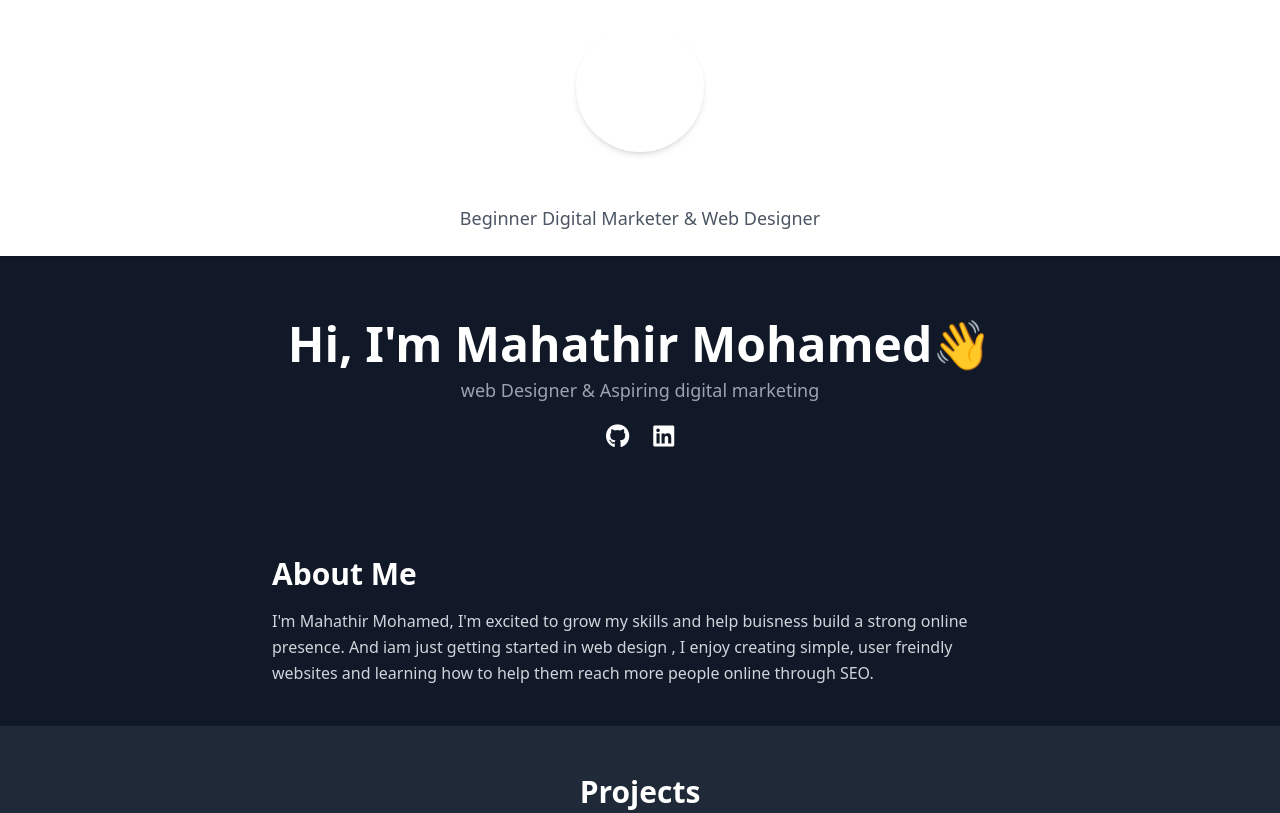
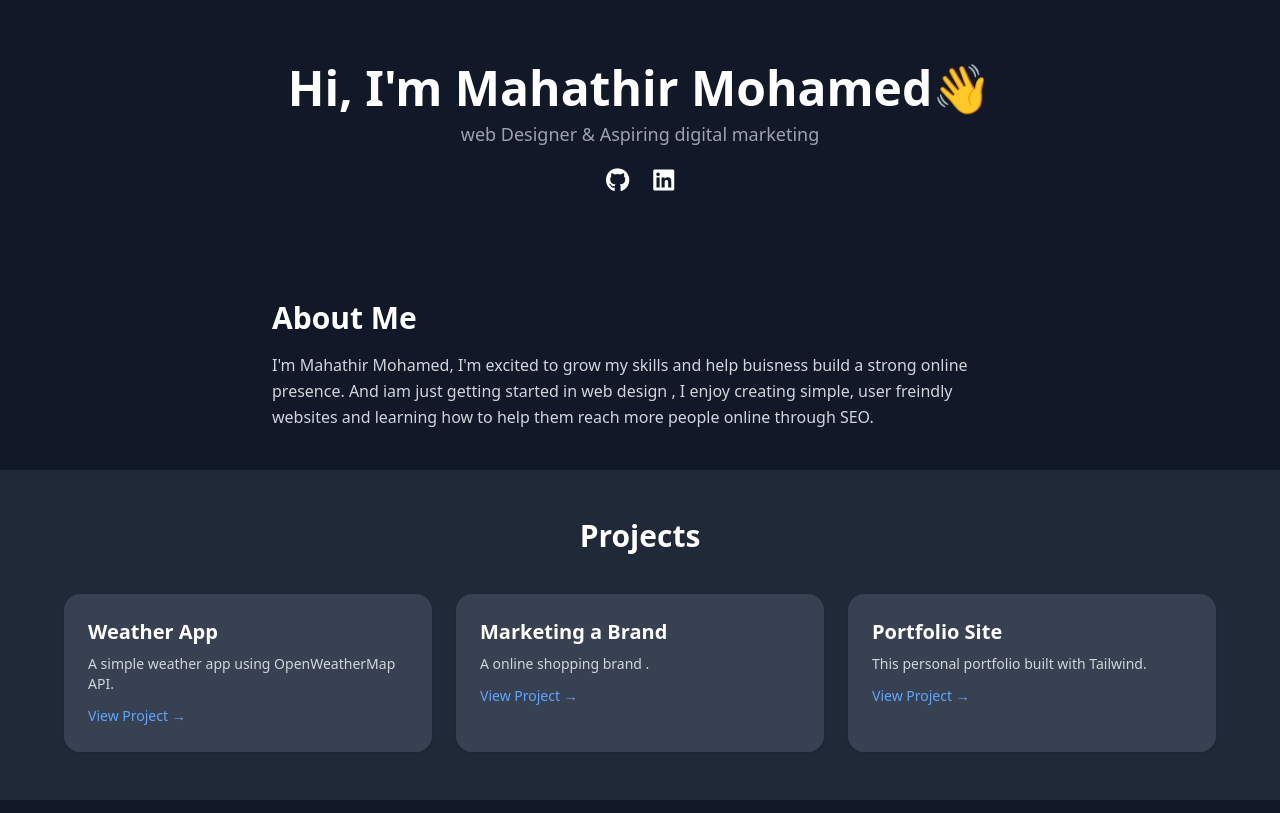
Before and after one commit to mahathir00/portfolio-index.html, a plain HTML site: page index.html in a window 1280 px wide. Shown: the top 813 px of the page. Drawn offline with nearby package versions, Linux system fonts and the light colour scheme.

Commit message:
Update index.html

```diff
--- a/index.html
+++ b/index.html
@@ -7,13 +7,6 @@
     <script src="https://cdn.tailwindcss.com"></script>
     <link rel="stylesheet" href="https://cdnjs.cloudflare.com/ajax/libs/font-awesome/6.5.0/css/all.min.css" />
   </head>
-  <body class="bg-gray-900 text-white font-sans leading-relaxed">
-  <header class="bg-white shadow-md p-6 text-center">
-    <!-- Replace the src with your profile image URL or file path -->
-    <img src="your-profile.jpg" alt="My Profile Picture" class="w-32 h-32 mx-auto rounded-full shadow-md object-cover">
-    <h1 class="text-3xl font-bold mt-4">Hi, I'm [Your Name]</h1>
-    <p class="text-lg text-gray-600">Beginner Digital Marketer & Web Designer</p>
-  </header>
   <body class="bg-gray-900 text-white font-sans leading-relaxed">
     <!-- Hero Section -->
     <section class="text-center py-16 px-4">
```
